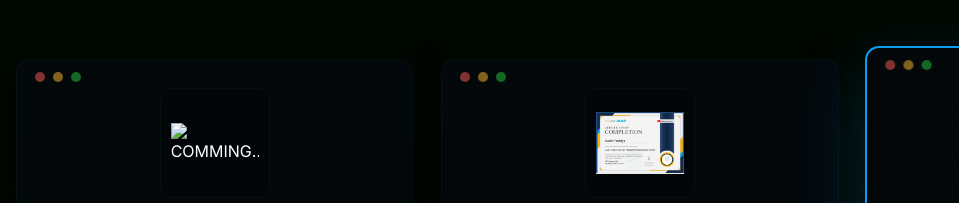
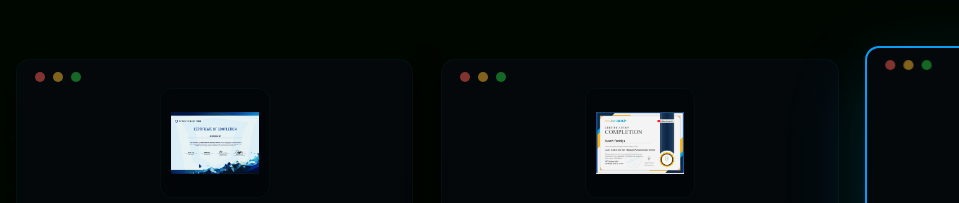
Before and after one commit to avadh-150/potfolio, a plain HTML site: page index.html in a window 1280 px wide. Shown: the part 4275-4478 px from the top of the page, 0-959 px from the left. Drawn offline with nearby package versions, Linux system fonts and the light colour scheme; animation ran at ten frames a second.

Commit message:
certi. update

```diff
--- a/index.html
+++ b/index.html
@@ -820,7 +820,7 @@
           <article class="collab-card" tabindex="0">
             <div class="window-header"><span class="dot red"></span><span class="dot yellow"></span><span
                 class="dot green"></span></div>
-            <div class="collab-logo"><img src="" alt="COMMING...." tabindex="0"></div>
+            <div class="collab-logo"><img src="img/certi/Screenshot from 2025-11-19 15-01-53.png" alt="COMMING...." tabindex="0"></div>
             <div class="cmd-line"><span class="cmd-prefix">$</span> <span class="cmd-action">echo</span> <span
                 class="cmd-var">$Security Blue Team
               </span></div>
```
Also changed, not shown: img/certi/Screenshot from 2025-11-19 15-01-53.png (added).
